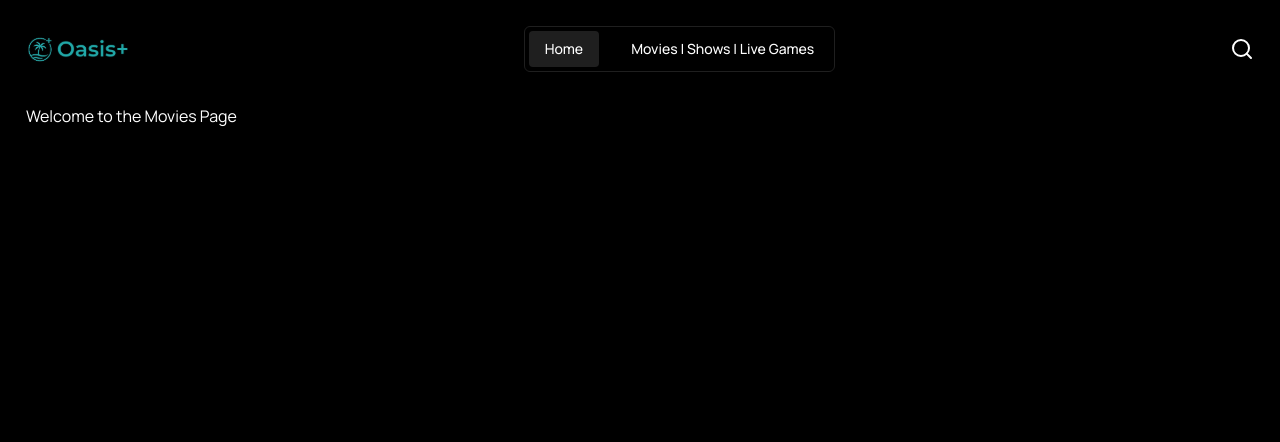
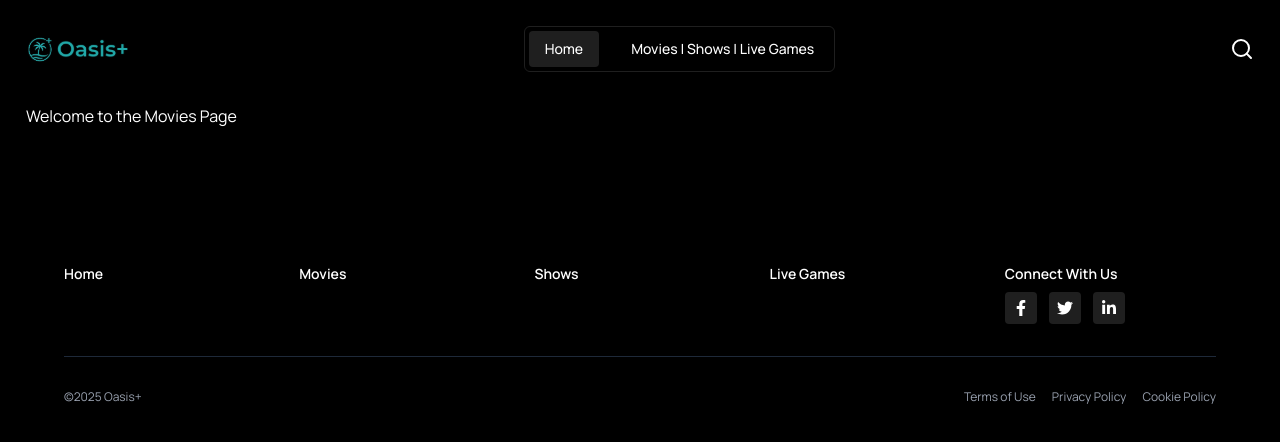
Before and after one commit to tosxin-456/oasis, a React (Vite) app: page /movies in a window 1280 px wide. Shown: the top 442 px of the page. Built offline with nearby package versions, Linux system fonts and the light colour scheme.

Commit message:
worked on the home page

```diff
--- a/src/App.jsx
+++ b/src/App.jsx
@@ -3,6 +3,7 @@ import { BrowserRouter as Router, Routes, Route } from "react-router-dom";
 import Navbar from "./components/navbar";
 import Home from "./pages/home";
 import Movies from "./pages/movies";
+import Footer from "./components/footer";
 
 function App() {
   return (
@@ -12,6 +13,7 @@ function App() {
         <Route path="/" element={<Home />} />
         <Route path="/movies" element={<Movies />} />
       </Routes>
+      <Footer />
     </Router>
   );
 }
--- /dev/null
+++ b/src/components/footer.jsx
@@ -0,0 +1,68 @@
+import React from "react";
+import { FaFacebookF, FaTwitter, FaLinkedinIn } from "react-icons/fa";
+
+function Footer() {
+  return (
+    <footer className="bg-black text-white px-6 py-10 mt-20">
+      <div className="max-w-6xl mx-auto grid grid-cols-2 md:grid-cols-5 gap-6 text-sm">
+        <div>
+          <h4 className="font-semibold mb-2">Home</h4>
+        </div>
+        <div>
+          <h4 className="font-semibold mb-2">Movies</h4>
+        </div>
+        <div>
+          <h4 className="font-semibold mb-2">Shows</h4>
+        </div>
+        <div>
+          <h4 className="font-semibold mb-2">Live Games</h4>
+        </div>
+        <div>
+          <h4 className="font-semibold mb-2">Connect With Us</h4>
+          <div className="flex gap-3 mt-2">
+            <a
+              href="#"
+              aria-label="Facebook"
+              className="bg-[#1F1F1F] p-2 rounded text-white hover:bg-[#333]"
+            >
+              <FaFacebookF size={16} />
+            </a>
+            <a
+              href="#"
+              aria-label="Twitter"
+              className="bg-[#1F1F1F] p-2 rounded text-white hover:bg-[#333]"
+            >
+              <FaTwitter size={16} />
+            </a>
+            <a
+              href="#"
+              aria-label="LinkedIn"
+              className="bg-[#1F1F1F] p-2 rounded text-white hover:bg-[#333]"
+            >
+              <FaLinkedinIn size={16} />
+            </a>
+          </div>
+        </div>
+      </div>
+
+      <hr className="my-8 border-gray-800 max-w-6xl mx-auto" />
+
+      <div className="max-w-6xl mx-auto flex flex-col md:flex-row justify-between items-center text-xs text-gray-400">
+        <span>©2025 Oasis+</span>
+        <div className="flex gap-4 mt-2 md:mt-0">
+          <a href="#" className="hover:underline">
+            Terms of Use
+          </a>
+          <a href="#" className="hover:underline">
+            Privacy Policy
+          </a>
+          <a href="#" className="hover:underline">
+            Cookie Policy
+          </a>
+        </div>
+      </div>
+    </footer>
+  );
+}
+
+export default Footer;
```
